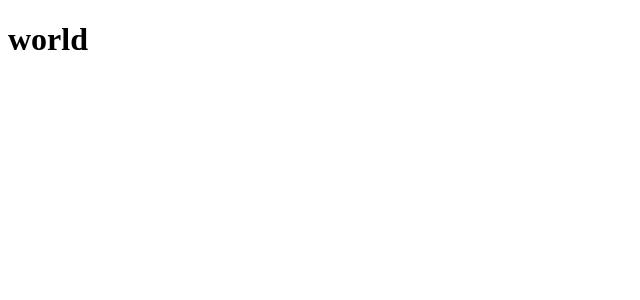
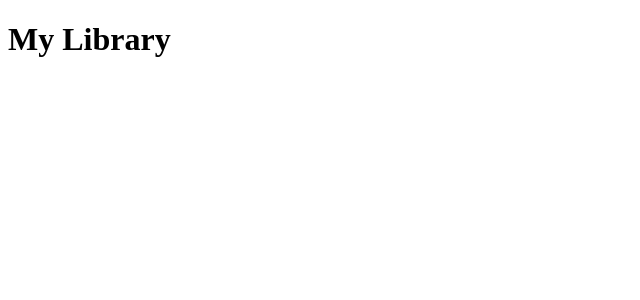
Before and after one commit to liampc/mylibrary, a React (Create React App) app: page / in a window 1280 px wide. Shown: the top 300 px of the page, without its empty margins (0-640 px from the left). Built offline with nearby package versions, Linux system fonts and the light colour scheme.

Commit message:
add header

```diff
--- a/src/components/Header.js
+++ b/src/components/Header.js
@@ -2,7 +2,10 @@ import React from 'react'
 
 const Header = () => {
     return(
-        <h1>world</h1>
+        <header>
+            <h1>My Library</h1>
+        </header>
+
     )
 }
 
```
